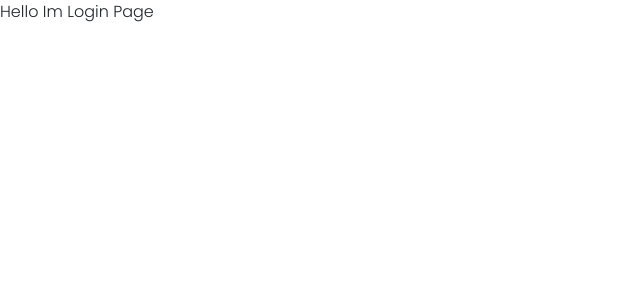
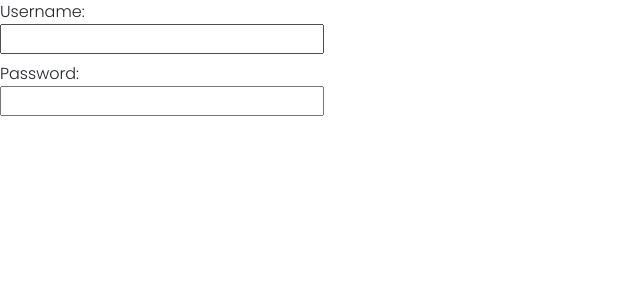
Before and after one commit to EzazulHoque/Receipts.io, a React (Create React App) app in the folder receiptsio/: page /Login in a window 1280 px wide. Shown: the top 300 px of the page, without its empty margins (0-640 px from the left). Built offline with nearby package versions, Linux system fonts and the light colour scheme.

Commit message:
created basic form for login

```diff
--- a/receiptsio/src/components/Login.js
+++ b/receiptsio/src/components/Login.js
@@ -1,12 +1,33 @@
-import React from 'react'
+import React, { useState } from "react";
 
-class Login extends React.Component{
-    render(){
-        return(
-            <div>
-Hello Im Login Page
-            </div>
-        )
-    }
-}
+const Login = () => {
+  const [username, setUsername] = useState("");
+  const [password, setPassword] = useState("");
+
+  const handleUsernameChange = (event) => {
+    setUsername(event.target.value);
+  };
+
+  const handlePasswordChange = (event) => {
+    setPassword(event.target.value);
+  };
+
+  return (
+    <div>
+      <form>
+        <label>
+          Username:
+          <br />
+          <input type="text" value={username} onChange={handleUsernameChange} />
+        </label>
+        <br />
+        <label>
+          Password:
+          <br />
+          <input type="text" value={password} onChange={handlePasswordChange} />
+        </label>
+      </form>
+    </div>
+  );
+};
 export default Login;
```
Also changed, not shown: 1 other file (tests, documents, lock files or other folders).
